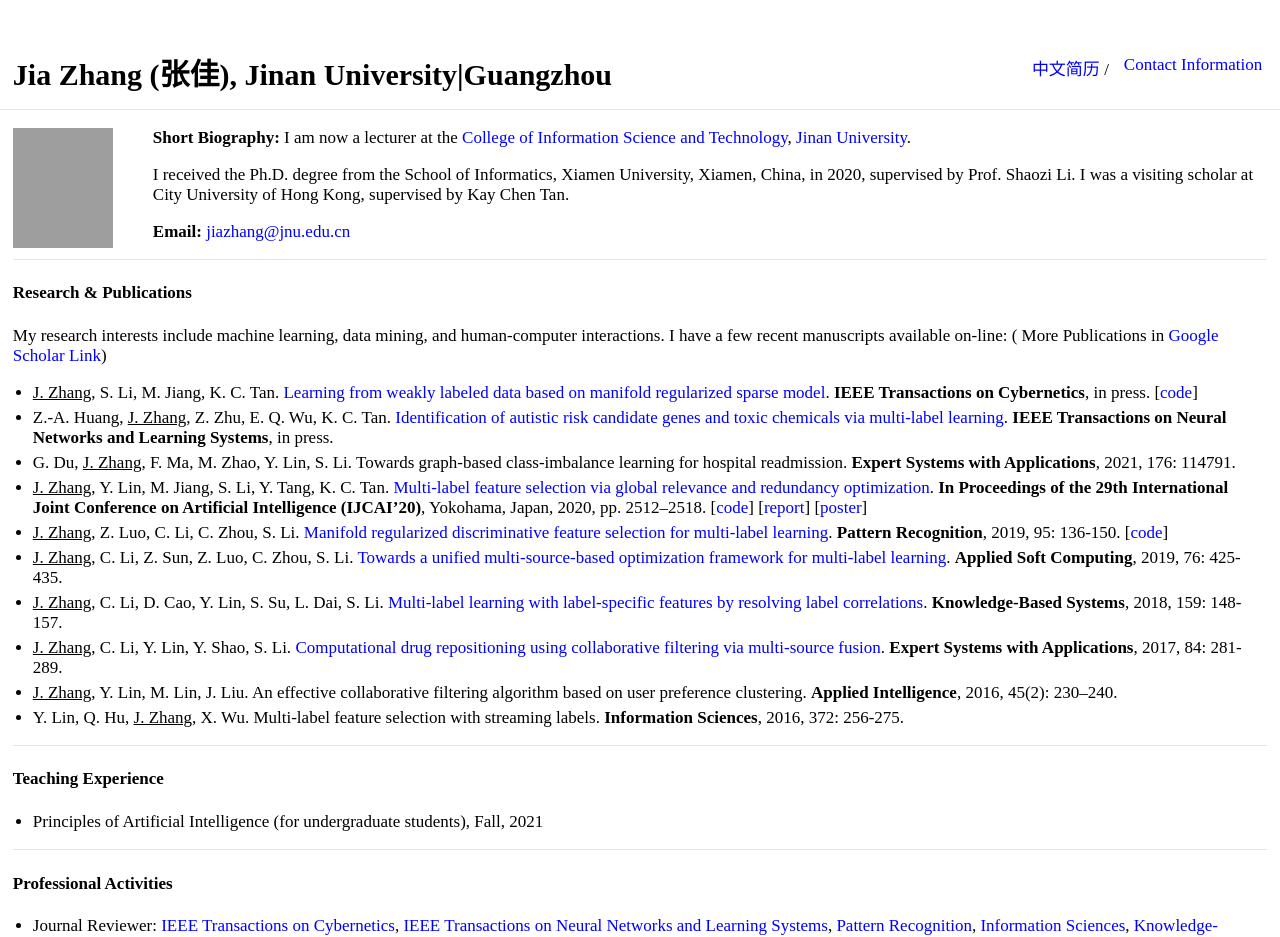
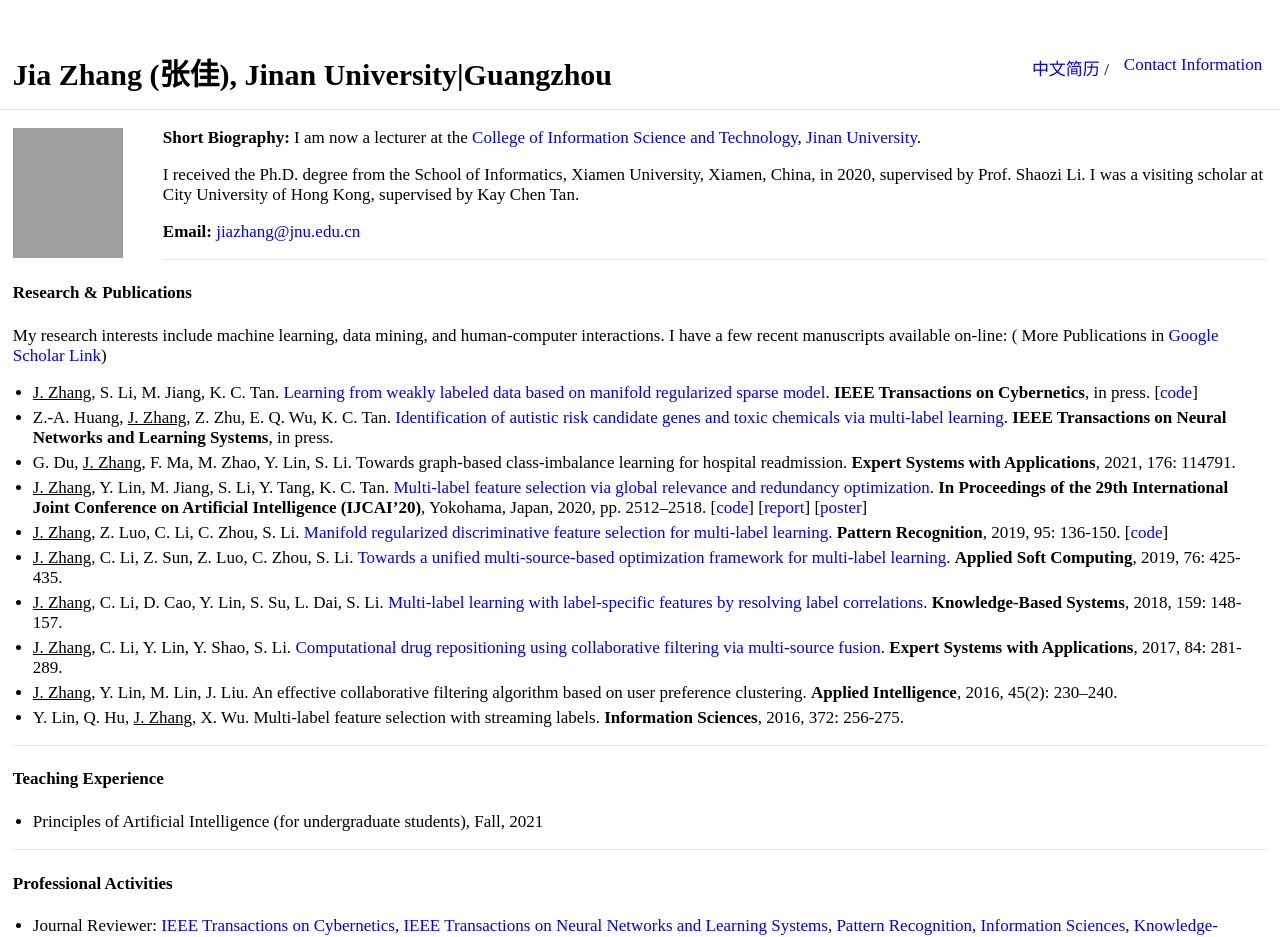
Before and after one commit to jiazhang-ml/jiazhang-ml.github.io, a Jekyll site: the page built from index.md, in a window 1280 px wide. Shown: the top 937 px of the page. Built offline with Jekyll 4.4.1, drawn with Linux system fonts in a browser that asks for light colours; grey boxes are pictures that could not be loaded.

Commit message:
Update typography.scss

```diff
--- a/_sass/typography.scss
+++ b/_sass/typography.scss
@@ -37,8 +37,8 @@
         font-style: italic;
     }
     .profile-picture {
-        height: 120px;
-        width: 100px;
+        height: 130px;
+        width: 110px;
         position: relative;
         margin: 0px 40px 10px 0px;
         float: left;
```
